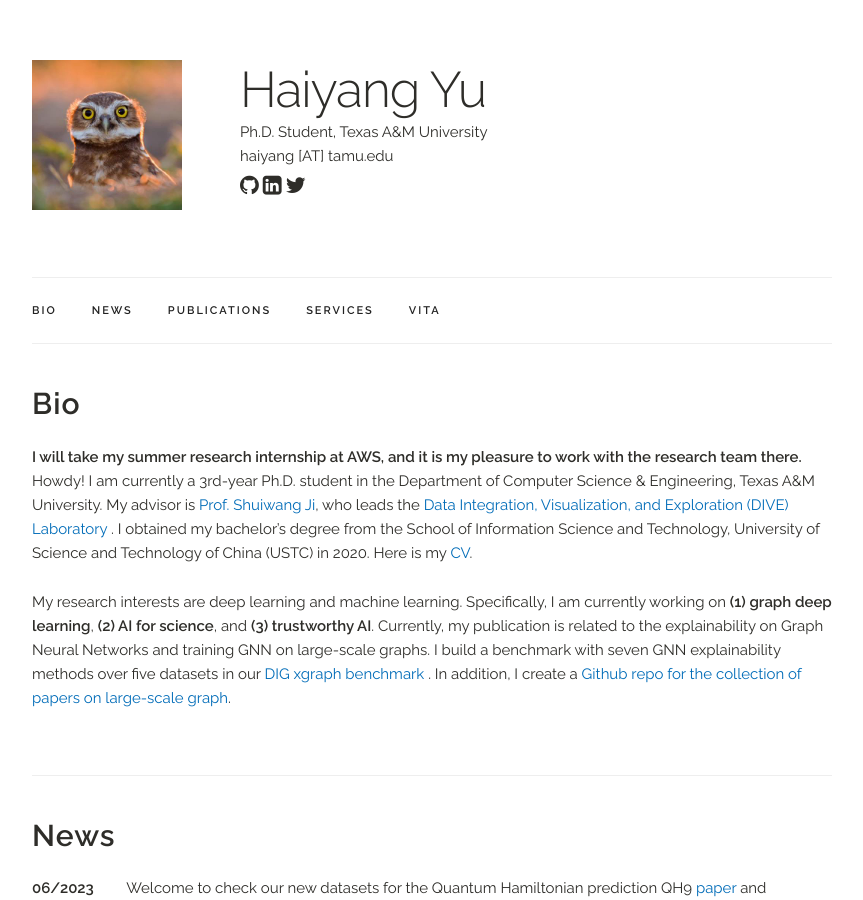
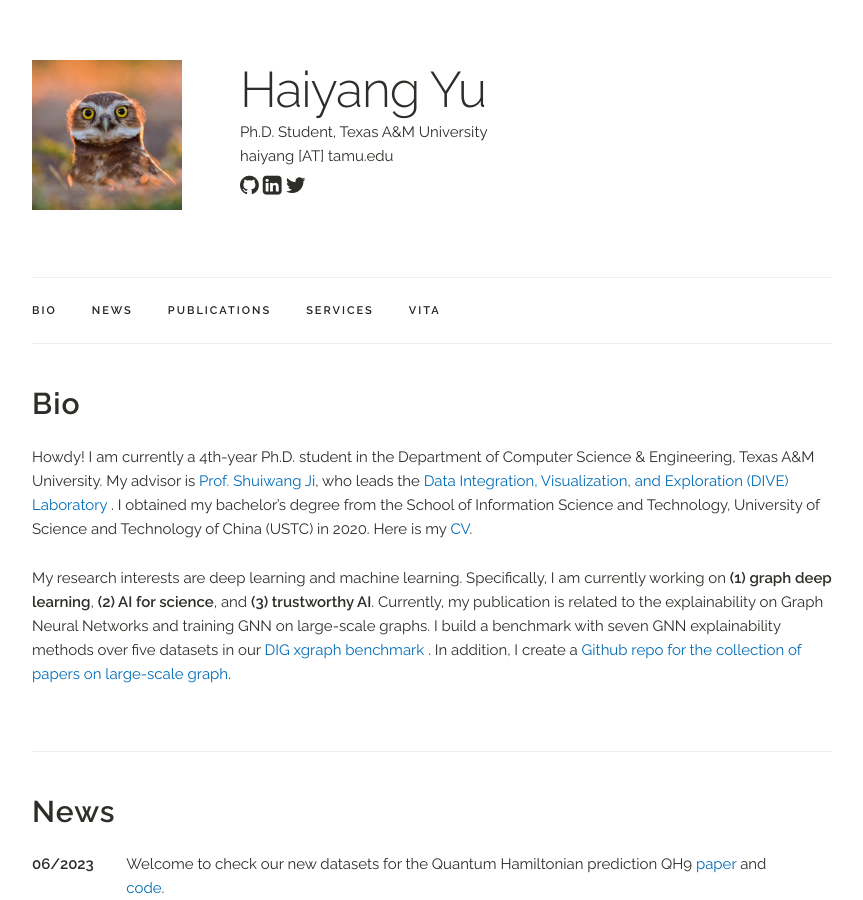
Before and after one commit to Oceanusity/Oceanusity.github.io, a Jekyll site: the page built from index.html, in a window 1280 px wide and 900 px high. Shown: the whole window, without its empty margins (208-1071 px from the left). Built offline with Jekyll 4.4.1, drawn with Linux system fonts in a browser that asks for light colours; a style sheet for code colours, icons or effects is not loaded.

Commit message:
Update index.html

```diff
--- a/index.html
+++ b/index.html
@@ -6,8 +6,7 @@ title: Home
 <div class="docs-section" id="bio">
   <h4><b>Bio</b></h4>
   <p>
-    <b> I will take my summer research internship at AWS, and it is my pleasure to work with the research team there. </b>
-    Howdy! I am currently a 3rd-year Ph.D. student in the Department of Computer Science & Engineering,
+    Howdy! I am currently a 4th-year Ph.D. student in the Department of Computer Science & Engineering,
     Texas A&M University. My advisor is <a href="http://people.tamu.edu/~sji/" target="_blank">Prof. Shuiwang Ji</a>,
     who leads the <a href="https://github.com/divelab/"> Data Integration, Visualization, and Exploration (DIVE) Laboratory </a>.
     I obtained my bachelor’s degree from the School of Information Science and Technology,
```
